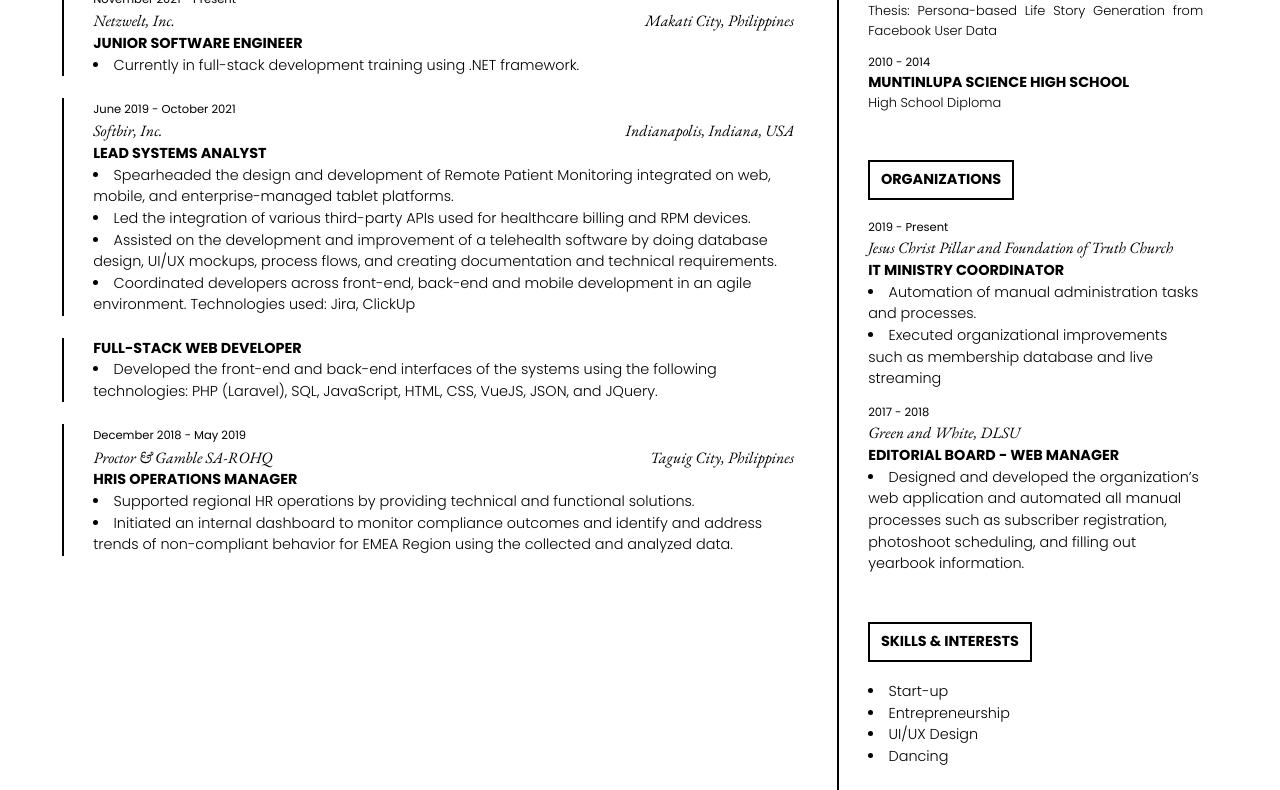
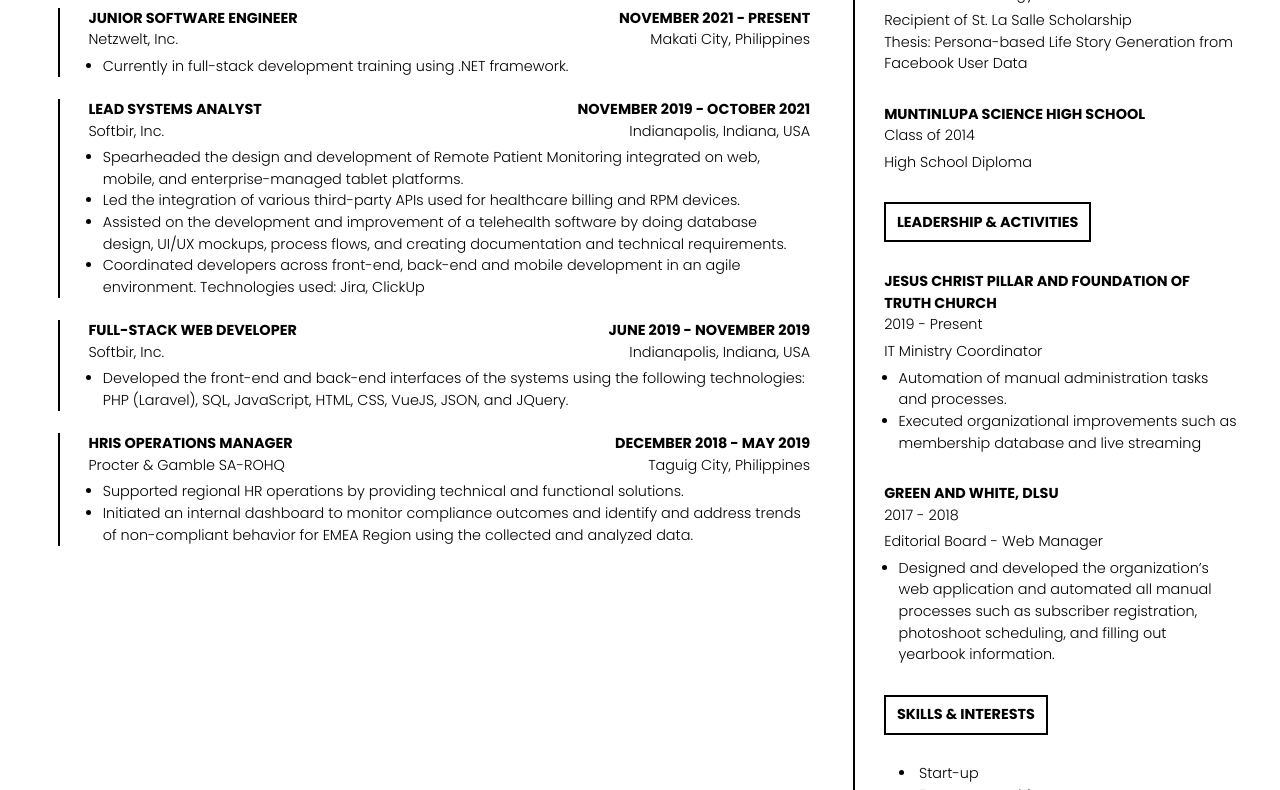
Before and after one commit to hbrosas/hazelannebrosas.github.io, a plain HTML site: page index.html in a window 1280 px wide. Shown: the part 339-1129 px from the top of the page. Drawn offline with nearby package versions, Linux system fonts and the light colour scheme.

Commit message:
fix
- made it more semantic
- mobile responsiveness

```diff
--- a/index.css
+++ b/index.css
@@ -7,18 +7,31 @@
 	font-size: 0.9em;
 }
 
+div.left-container {
+	float:  left;
+	padding: 3em 0em 0em 3em;
+}
+
+aside {
+	float:  right;
+	padding: 3em 3em 3em 2em;
+	min-height: 100vh;
+	border-left: 2px solid black;
+}
+
+ul {
+	margin-left: 1em;
+}
+
 .right {
 	float: right;
 }
 
-.section-name {
-	font-family: 'Poppins', sans-serif;
-	font-weight: 700;
-	font-size: 3em;
-	line-height: 1.15em;
+.section-tag.mobile-tag {
+	display: none;
 }
 
-.section-heading {
+.section-tag {
 	font-family: 'Poppins', sans-serif;
 	font-size: 1em;
 	text-transform: uppercase;
@@ -28,58 +41,113 @@
 	display: inline-block;
 }
 
-.section-subheading {
-	font-family: 'Poppins', sans-serif;
-	font-weight: 700;
-	font-size: 2.5em;
-	margin-top: 3em !important;
-}
 
-.top-section {
+/* Section Heading */
+
+.section-header {
 	border-bottom: 2px solid black;
 	padding-bottom: 2em;
 }
 
-.bottom-section {
+.section-header h1 {
+	font-family: 'Poppins', sans-serif;
+	font-weight: 700;
+	font-size: 3em;
+	line-height: 1.15em;
+}
+
+.section-tag {
+	margin-bottom: 2em;
+}
+
+
+/* Section Body & Section Summary */
+.section-body {
 	padding: 2em 1em;
 	padding-right: 3em;
 }
 
-.right-section {
-	min-height: 100vh;
-	border-left: 2px solid black;
-	padding: 0em 2em;
-	padding-bottom: 2.25em;
+.section-body h1 {
+	font-family: 'Poppins', sans-serif;
+	font-weight: 700;
+	font-size: 2.5em;
 }
 
-.date {
-	font-size: 0.8em;
-	font-weight: 400;
-}
-
-.sub-info {
-	font-family: 'EB Garamond', serif;
-	font-style: italic;
-	font-size: 1.10em;
-}
-
-.head-info {
-	text-transform: uppercase;
-	font-weight: 700;
-}
-
-.info {
-	font-size: 0.9em;
-	text-align: justify;
-}
-
-.section {
-	padding: 0.5em 0em;
-}
-
-.experience-section {
+.section-summary {
 	padding: 0;
 	padding-left: 2em;
 	margin:  1.5em 0em;
 	border-left:  2px solid black;
 }
+
+.section-summary h3 {
+	text-transform: uppercase;
+	font-weight: 700;
+}
+
+.section-summary h4 {
+	margin-bottom: 5px;
+}
+
+
+/* Side Container */
+.contact {
+	margin-bottom: 2em;
+}
+
+.section-side-summary {
+	padding: 0;
+	margin-bottom: 2em;
+}
+
+.section-side-summary h3 {
+	text-transform: uppercase;
+	font-weight: 700;
+}
+
+.section-side-summary h4 {
+	margin-bottom: 5px;
+}
+
+
+@media screen and (max-width: 1024px) {
+  	div.left-container, aside {
+		border:  none;
+	}
+
+	div.left-container {
+		padding: 2em;
+	}
+
+	aside {
+		padding: 0em 2em 2em 2em;
+	}
+
+	.section-summary {
+		padding: 0;
+		margin:  1.5em 0em;
+		border:  none;
+	}
+
+	.section-header h1 {
+		font-size: 2.5em;
+	}
+
+	.section-body {
+		padding: 2em 0em 0em 0em;
+	}
+
+	.section-body h1 {
+		display: none;
+	}
+
+	.section-tag.mobile-tag {
+		display: inline-block;
+		margin: 1.5em 0em;
+	}
+
+	.section-summary h3, .section-summary h4, .right {
+		overflow-wrap: break-word;
+		inline-size: 250px;
+	}
+}
--- a/index.html
+++ b/index.html
@@ -7,131 +7,134 @@
 	  	<link href="index.css" rel="stylesheet">
 	</head>
 	<body>
-	  	<div class="flex px-12 py-8">
-		  	<div class="w-4/6">
-		  		<div class="top-section">
-		  			<span class="section-heading mb-5">
-			  			Junior Software Engineer
-			  		</span>
-
-			  		<h1 class="section-name">
-			  			Hello, I'm <br> Hazel Anne Brosas.
-			  		</h1>
+	  	<div class="left-container lg:w-4/6 md:w-100">
+	  		<div class="section-header">
+	  			<div class="section-tag">Junior Software Engineer</div>
+		  		<h1>Hello, I'm <p>Hazel Anne Brosas.</p></h1>
 	  		</div>
 
-		  		<div class="bottom-section">
-		  			<span class="section-subheading">Experience</span>
+	  		<div class="section-body">
+	  			<h1>Experience</h1>
+	  			<div class="section-tag mobile-tag">Experience</div>
 
-			  		<section class="experience-section">
-			  			<span class="date">November 2021 - Present</span>
-			  			<p class="sub-info">
+	  			<div class="section-summary">
+	  				<h3>
+	  					Junior Software Engineer
+	  					<span class="right">November 2021 - Present</span>
+	  				</h3>
+	  				<h4>
 	  					Netzwelt, Inc.
 			  			<span class="right">Makati City, Philippines</span>
-				  		</p>
-				  		<p class="head-info">Junior Software Engineer</p>
-				  		<ul class="list-inside list-disc">
+	  				</h4>
+	  				<p>
+	  					<ul class="list-outside list-disc">
 			  				<li>Currently in full-stack development training using .NET framework.</li>
 			  			</ul>
-			  		</section>
+	  				</p>
+	  			</div>
 
-			  		<div class="experience-section">
-			  			<span class="date">June 2019 - October 2021</span>
-				  		<p class="sub-info">
+	  			<div class="section-summary">
+	  				<h3>
+	  					Lead Systems Analyst
+	  					<span class="right">November 2019 - October 2021</span>
+	  				</h3>
+	  				<h4>
 	  					Softbir, Inc.
 			  			<span class="right">Indianapolis, Indiana, USA</span>
-				  		</p>
-				  		<p class="head-info">Lead Systems Analyst</p>
-				  		<ul class="list-inside list-disc">
+	  				</h4>
+	  				<p>
+	  					<ul class="list-outside list-disc">
 			  				<li>Spearheaded the design and development of Remote Patient Monitoring integrated on web, mobile, and enterprise-managed tablet platforms.</li>
 			  				<li>Led the integration of various third-party APIs used for healthcare billing and RPM devices.</li>
 			  				<li>Assisted on the development and improvement of a telehealth software by doing database design, UI/UX mockups, process flows, and creating documentation and technical requirements.</li>
 			  				<li>Coordinated developers across front-end, back-end and mobile development in an agile environment. Technologies used: Jira, ClickUp</li>
 			  			</ul>
+	  				</p>
 	  			</div>
 
-			  		<div class="experience-section">
-				  		<p class="head-info">Full-Stack Web Developer</p>
-				  		<ul class="list-inside list-disc">
+	  			<div class="section-summary">
+	  				<h3>
+	  					Full-Stack Web Developer
+	  					<span class="right">June 2019 - November 2019</span>
+	  				</h3>
+	  				<h4>
+	  					Softbir, Inc.
+			  			<span class="right">Indianapolis, Indiana, USA</span>
+	  				</h4>
+	  				<p>
+	  					<ul class="list-outside list-disc">
 			  				<li>Developed the front-end and back-end interfaces of the systems using the following technologies: PHP (Laravel), SQL, JavaScript, HTML, CSS, VueJS, JSON, and JQuery.</li>
 			  			</ul>
+	  				</p>
 	  			</div>
 
-			  		<div class="experience-section">
-			  			<span class="date">December 2018 - May 2019</span>
-				  		<p class="sub-info">
-				  			Proctor & Gamble SA-ROHQ
+	  			<div class="section-summary">
+	  				<h3>
+	  					HRIS Operations Manager
+	  					<span class="right">December 2018 - May 2019</span>
+	  				</h3>
+	  				<h4>
+	  					Procter & Gamble SA-ROHQ
 			  			<span class="right">Taguig City, Philippines</span>
-				  		</p>
-				  		<p class="head-info">HRIS Operations Manager</p>
-				  		<ul class="list-inside list-disc">
+	  				</h4>
+	  				<p>
+	  					<ul class="list-outside list-disc">
 			  				<li>Supported regional HR operations by providing technical and functional solutions.</li>
 		  					<li>Initiated an internal dashboard to monitor compliance outcomes and identify and address trends of non-compliant behavior for EMEA Region using the collected and analyzed data.</li>
 			  			</ul>
+	  				</p>
 	  			</div>
 	  		</div>
 	  	</div>
-		  	<div class="w-2/6">
-		  		<div class="right-section">
 
-		  			<span class="section-heading mb-5">
-			  			Contact
-			  		</span>
-
+	  	<aside class="right-container lg:w-2/6 md:w-100">
+	  		<div class="section-tag">Contact</div>
+	  		<div class="contact">
 	  			<p>San Pedro, Laguna</p>
 	  			<p>Philippines, 4023</p>
-
-			  		<span class="section-heading mt-10 mb-3">
-			  			Education
-			  		</span>
-
-			  		<div class="section">
-			  			<p class="date">2014 - 2018</p>
-				  		<p class="sub-info">B.S. in Computer Science with specialization in Software Technology</p>
-				  		<p class="head-info">De La Salle University-Manila</p>
-				  		<p class="info">
-				  			Recipient of St. La Salle Scholarship
-				  		</p>
-				  		<p class="info">
-				  			Thesis: Persona-based Life Story Generation from Facebook User Data
-				  		</p>
 	  		</div>
 
-			  		<div class="section">
-			  			<p class="date">2010 - 2014</p>
-				  		<p class="head-info">Muntinlupa Science High School</p>
-				  		<p class="info">
-				  			High School Diploma
-				  		</p>
+	  		<div class="section-tag">Education</div>
+	  		<div class="section-side-summary">
+  				<h3>De La Salle University-Manila</h3>
+  				<h4>Class of 2018</h4>
+  				<h4>B.S. in Computer Science with specialization in Software Technology</h4>
+
+  				<p>Recipient of St. La Salle Scholarship</p>
+  				<p>Thesis: Persona-based Life Story Generation from Facebook User Data</p>
   			</div>
 
-			  		<span class="section-heading mt-10 mb-3">
-			  			Organizations
-			  		</span>
+  			<div class="section-side-summary">
+  				<h3>Muntinlupa Science High School</h3>
+  				<h4>Class of 2014</h4>
 
-			  		<div class="section">
-			  			<p class="date">2019 - Present</p>
-			  			<p class="sub-info">Jesus Christ Pillar and Foundation of Truth Church</p>
-				  		<p class="head-info">IT Ministry Coordinator</p>
-				  		<ul class="list-inside list-disc">
+  				<p>High School Diploma</p>
+  			</div>
+
+  			<div class="section-tag">Leadership & Activities</div>
+  			<div class="section-side-summary">
+  				<h3>Jesus Christ Pillar and Foundation of Truth Church</h3>
+  				<h4>2019 - Present</h4>
+  				<h4>IT Ministry Coordinator</h4>
+
+  				<ul class="list-outside list-disc">
 	  				<li>Automation of manual administration tasks and processes.</li>
 	  				<li>Executed organizational improvements such as membership database and live streaming</li>
 	  			</ul>
   			</div>
 
-			  		<div class="section">
-			  			<p class="date">2017 - 2018</p>
-			  			<p class="sub-info">Green and White, DLSU</p>
-				  		<p class="head-info">Editorial Board - Web Manager</p>
-				  		<ul class="list-inside list-disc">
+  			<div class="section-side-summary">
+  				<h3>Green and White, DLSU</h3>
+  				<h4>2017 - 2018</h4>
+  				<h4>Editorial Board - Web Manager</h4>
+
+  				<ul class="list-outside list-disc">
 	  				<li>Designed and developed the organization’s web application and automated all manual processes such as subscriber registration, photoshoot scheduling, and filling out yearbook information.</li>
 	  			</ul>
   			</div>
 
-			  		<span class="section-heading mt-10 mb-3">
-			  			Skills & Interests
-			  		</span>
-
-			  		<div class="section">
+	  		<div class="section-tag">Skills & Interests</div>
+	  		<div class="section-side-summary">
 		  		<ul class="list-inside list-disc">
 	  				<li>Start-up</li>
 	  				<li>Entrepreneurship</li>
@@ -139,9 +142,6 @@
 	  				<li>Dancing</li>
 	  			</ul>
 	  		</div>
-
-		  		</div>
-		  	</div>
-		</div>
+	  	</aside>
 	</body>
 </html>
```
Lines whose indentation alone changed are shown as unchanged.
